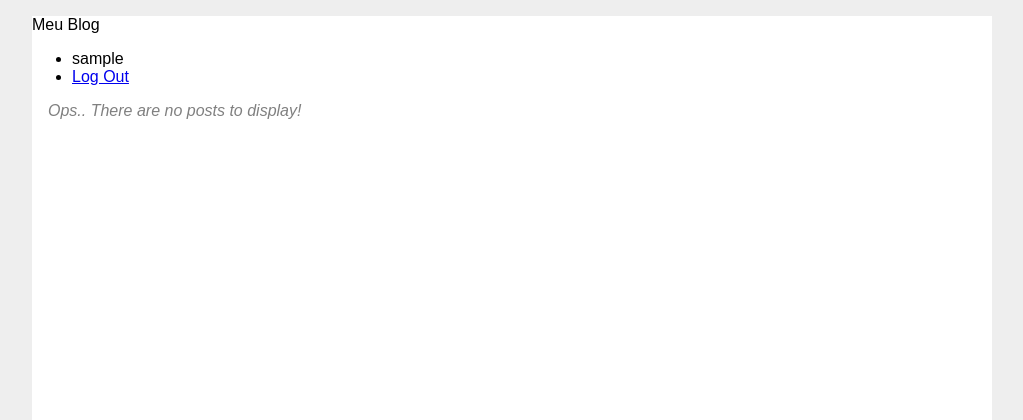
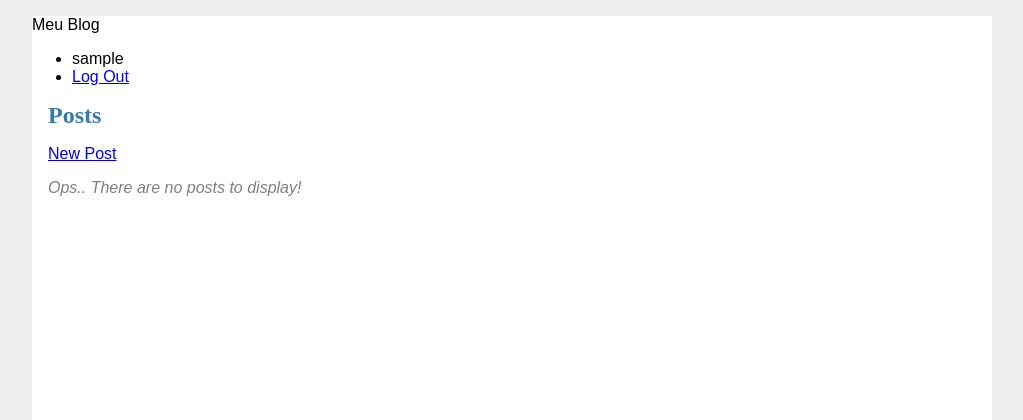
Before and after one commit to Moques3/BlogOcean, a Flask app: template templates/index.html in a window 1280 px wide. Shown: the top 420 px of the page, without its empty margins (128-1151 px from the left). Run offline with Flask 2, Linux system fonts and the light colour scheme; the template is opened without the code that fills it, so the values that code supplies are empty; the visitor is signed in with stand-in values (Sample User, id 1); data comes from the database, SQL or seed files in the repository.

Commit message:
finalizando aula 6

```diff
--- a/app.py
+++ b/app.py
@@ -52,7 +52,7 @@ db.create_all()
 
 @app.route("/")
 def index():
-    posts = Post.query.all()
+    posts = Post.query.order_by(-Posts.created).all()
     return render_template("index.html", posts=posts)
 
 
--- a/templates/index.html
+++ b/templates/index.html
@@ -1,6 +1,13 @@
 {% extends "base.html" %}
 
 {%block title %} Página Inicial {% endblock %}
+
+{% block header %}
+    <h1>Posts</h1>
+    {% if current_user.is_authenticated %}
+    <a class="action" href="{{ url_for('create') }}">New Post</a>
+    {% endif %}
+{% endblock %}
 
 {% block content %}
 {% for post in posts %}
--- a/templates/login.html
+++ b/templates/login.html
@@ -1,6 +1,10 @@
 {% extends "base.html" %}
 
 {% block title %} Login {% endblock %}
+
+{% block header %}
+<h1>Log in</h1>
+{% endblock %}
 
 {% block content %}
 <form method="POST">
--- a/templates/register.html
+++ b/templates/register.html
@@ -1,6 +1,10 @@
 {% extends "base.html" %}
 
 {% block title %} Register {% endblock %}
+
+{% block header %}
+<h1>Log in</h1>
+{% endblock %}
 
 {% block content %}
         <form method="POST">
```
